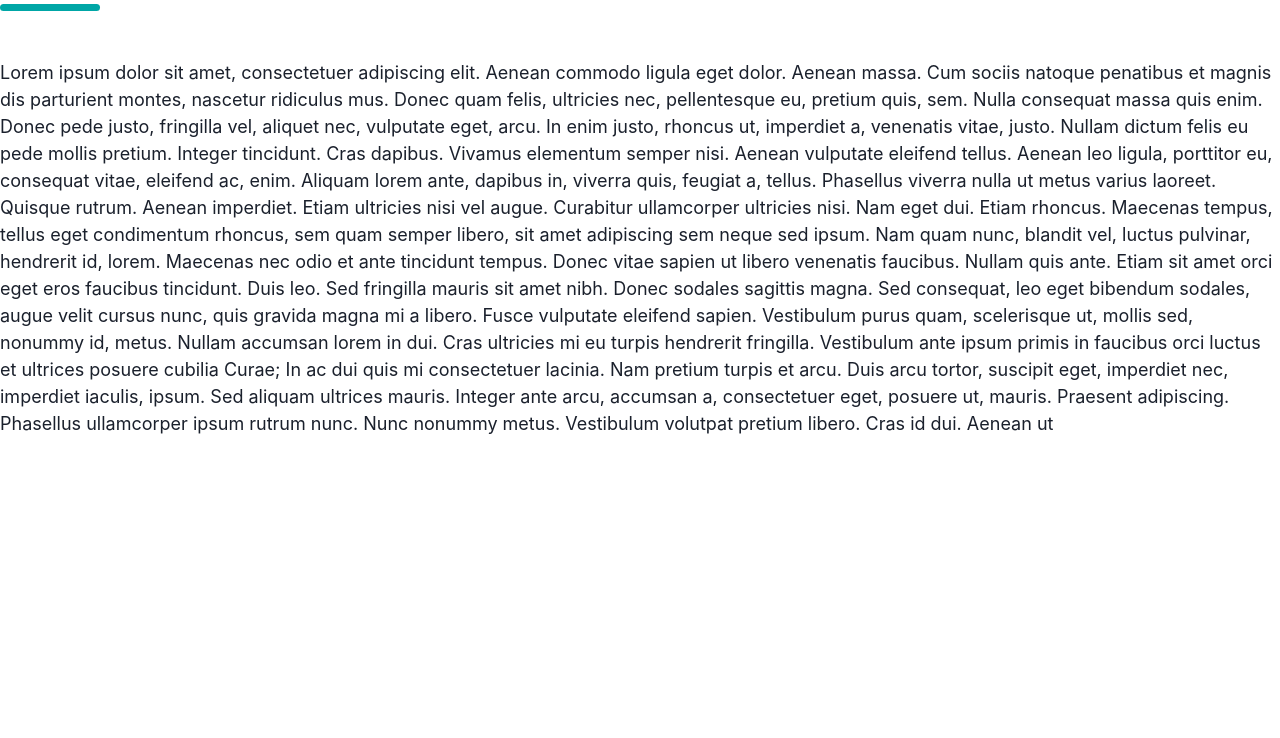
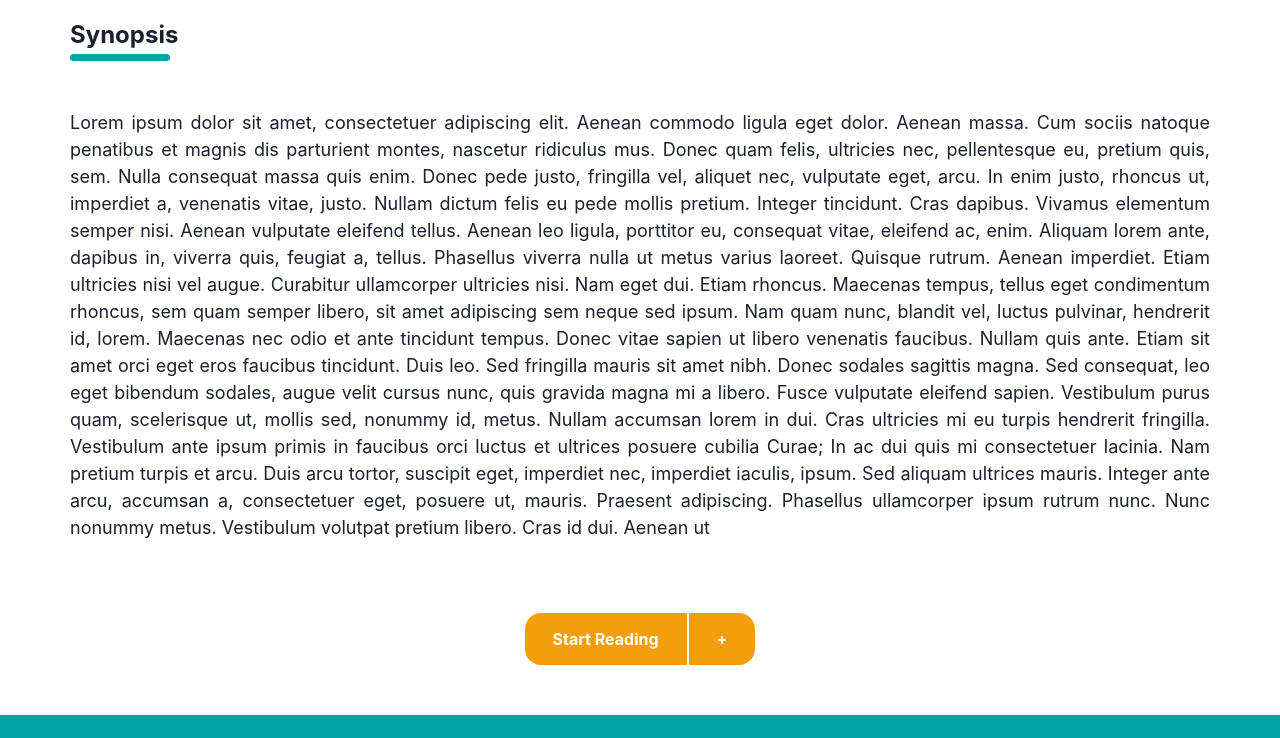
Before and after one commit to NEVERLAND-repository/Neverland-Client, a React (Create React App) app: page /bookOverview in a window 1280 px wide. Shown: the part 573-1311 px from the top of the page. Before the commit the page ends 1010 px from the top, so only its background shows below. Built offline with nearby package versions, Linux system fonts and the light colour scheme; grey boxes are pictures that could not be loaded.

Commit message:
Completed desktop view of book overview page without NavBar

```diff
--- a/src/components/heroComponent/HeroBanner.module.css
+++ b/src/components/heroComponent/HeroBanner.module.css
@@ -6,7 +6,6 @@
   position: relative;
   padding-top: 1rem;
 }
-
 .navLogo{
   width: 8rem;
   height: 8rem;
--- a/src/pages/bookOverview/OverviewPage.js
+++ b/src/pages/bookOverview/OverviewPage.js
@@ -1,6 +1,7 @@
 import React from 'react';
 import ReadingButton from '../../components/buttonComponent/ReadingButton';
 import styles from './OverviewPage.module.css';
+import Footer from '../homePage/components/footerSection/Footer';
 import BookImage from '../../assets/images/bookImage.png';
 
 const OverviewPage = () => {
@@ -32,7 +33,7 @@ const OverviewPage = () => {
           <h3> Synopsis </h3>
           <div className={ styles.bottomLine } />
         </div>
-        <div>
+        <div className={ styles.textArea }>
           <p>
             Lorem ipsum dolor sit amet, consectetuer adipiscing elit. Aenean
             commodo ligula eget dolor. Aenean massa. Cum sociis natoque
@@ -68,7 +69,15 @@ const OverviewPage = () => {
             Cras id dui. Aenean ut
           </p>
         </div>
+
+        <div className={ styles.buttonDiv }>
+          {' '}
+          <ReadingButton />
+          {' '}
+        </div>
       </section>
+
+      <Footer />
     </div>
   );
 }
--- a/src/pages/bookOverview/OverviewPage.module.css
+++ b/src/pages/bookOverview/OverviewPage.module.css
@@ -52,6 +52,7 @@
 .bottomDiv{
   width: 100%;
   background-color: #fff;
+  padding: 5rem 7rem;
 }
 .bottomDiv h3{
   font-size: 2.4rem;
@@ -69,3 +70,14 @@
 .bottomDiv p {
   font-size: 1.8rem;
 }
+.textArea{
+  height: fit-content;
+  line-height: 1.5;
+  text-align: justify;
+}
+.buttonDiv{
+  display: flex;
+  justify-content: center;
+  align-items: center;
+  margin-top: 7.2rem;
+}
--- a/src/pages/homePage/components/footerSection/Footer.module.css
+++ b/src/pages/homePage/components/footerSection/Footer.module.css
@@ -49,6 +49,7 @@ footer a {
   width: 100%;
   background-color: #fff;
   order: 5;
+  opacity: 0.5;
 }
 
 .iconMobile {
```
